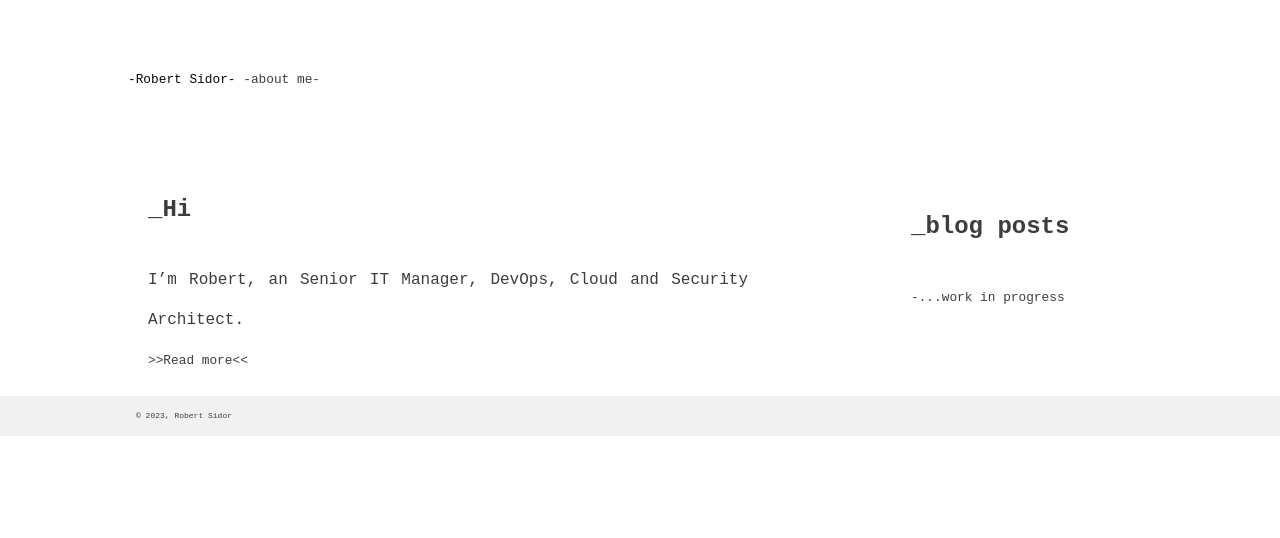
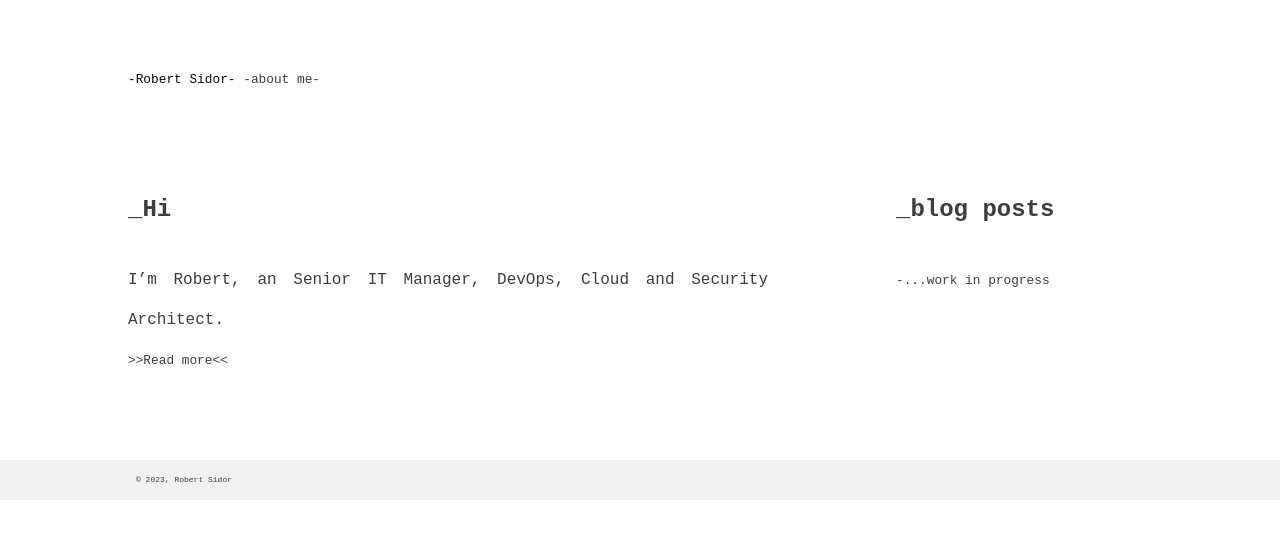
Before and after one commit to r0b3r7/r0b3r7.github.io, a plain HTML site: page index.html in a window 1280 px wide. Drawn offline with Linux system fonts and the light colour scheme.

Commit message:
layout fix

```diff
--- a/assets/main.css
+++ b/assets/main.css
@@ -30,16 +30,14 @@ body a.active{
 .main {
   float: left;
   width: 50%;
-  padding: 0 20px;
   overflow: hidden;
-  margin: 0% 10%;
+  margin: 0 0 5% 10%;
   text-align: justify;
 }
 .right {
   float: left;
   width: 30%;
-  padding: 10px 15px;
-  margin-top: 7px;
+  margin: 0 0 5% 10%;
 }
 #footer{
 	background-color: #f1f1f1;
@@ -49,6 +47,12 @@ body a.active{
 }
 #footer p {
 	margin: 0 10%;
+}
+#global {
+  min-height: 30%;
+}
+.spacer{
+  overflow: auto;
 }
 
 @media only screen and (max-width:800px) {
--- a/index.html
+++ b/index.html
@@ -10,12 +10,13 @@
   <p><a href="/" title="Robert Sidor" class="active">-Robert Sidor-</a> <a href="/about-me.html" title="about me">-about me-</a></p>
 </div>
 
-<div style="overflow:auto">
+<div id="global" style="overflow:auto">
 
   <div class="main">
     <h2>_Hi</h2>
     <p>I’m Robert, an Senior IT Manager, DevOps, Cloud and Security Architect.<br/>
-	<a href="about-me.html" title="about me" class="smaller">>>Read more<<</a></p>
+    <a href="about-me.html" title="about me" class="smaller">>>Read more<<</a></p>
+    <div class="spacer"> </div>
   </div>
 
   <div class="right">
```
